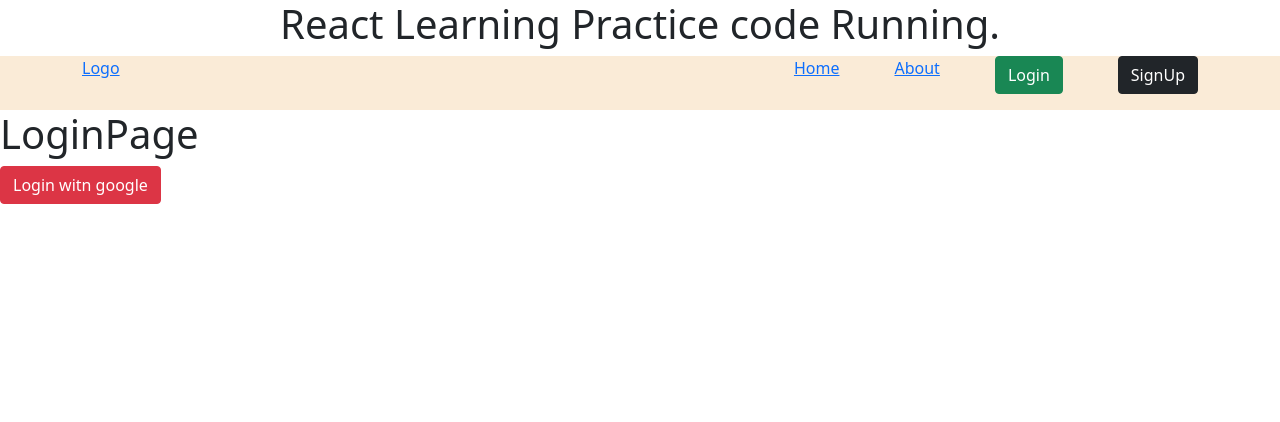
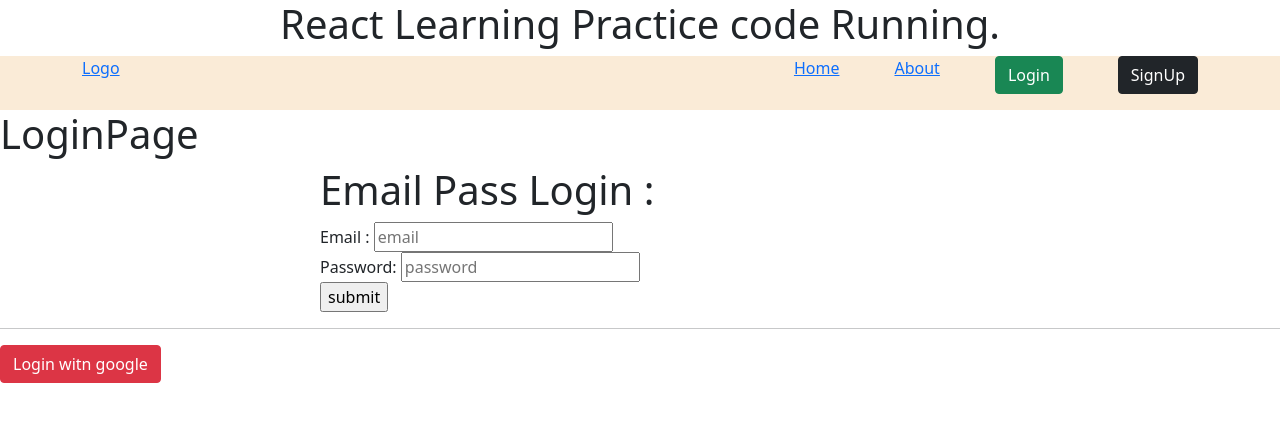
Before and after one commit to khan188993/furniture-warehouse-management-react, a React (Create React App) app: page /login in a window 1280 px wide. Shown: the top 422 px of the page. Built offline with nearby package versions, Linux system fonts and the light colour scheme; no server answers.

Commit message:
6)handle email password auth

```diff
--- a/src/pages/LoginPage/LoginPage.js
+++ b/src/pages/LoginPage/LoginPage.js
@@ -1,10 +1,13 @@
 import React from 'react'
-import { useAuthState, useSignInWithGoogle } from 'react-firebase-hooks/auth';
+import { useAuthState, useSignInWithEmailAndPassword, useSignInWithGoogle } from 'react-firebase-hooks/auth';
 import { useLocation, useNavigate } from 'react-router-dom';
 import auth from '../../Firebase/Firebase.init';
 
 
 const LoginPage = () => {
+    // const [email,setEmail] = useState("");
+    // const [password,setPassword] = useState("");
+    const [signInWithEmailAndPassword] = useSignInWithEmailAndPassword(auth);
     const navigate = useNavigate();
     const [user] = useAuthState(auth)
     const location = useLocation();
@@ -16,6 +19,17 @@ const LoginPage = () => {
         signInWithGoogle()
     }
 
+    //handling email password auth
+    const handleEmailPassAuthLogin = (e)=>{
+        e.preventDefault();
+        const email = e.target.email.value;
+        const password = e.target.password.value;
+        if(email && password){
+            signInWithEmailAndPassword(email, password);
+        }
+        /* login */
+    }
+
     if(user){
         navigate(redirectPath);
     }
@@ -25,6 +39,15 @@ const LoginPage = () => {
     return (
         <div>
             <h1>LoginPage</h1>
+            <div className="email-pass-login w-50 mx-auto">
+                <h1>Email Pass Login : </h1>
+                <form action="" onSubmit={handleEmailPassAuthLogin}>
+                    Email : <input type="email" name='email' placeholder='email' /><br/>
+                    Password: <input type="password" name='password' placeholder='password' /><br/>
+                    <input type="submit" value='submit' />
+                </form>
+            </div>
+            <hr />
             <button onClick={()=>handleGoogleAuth()} className='btn btn-danger'>Login witn google</button>
         </div>
     )
```
